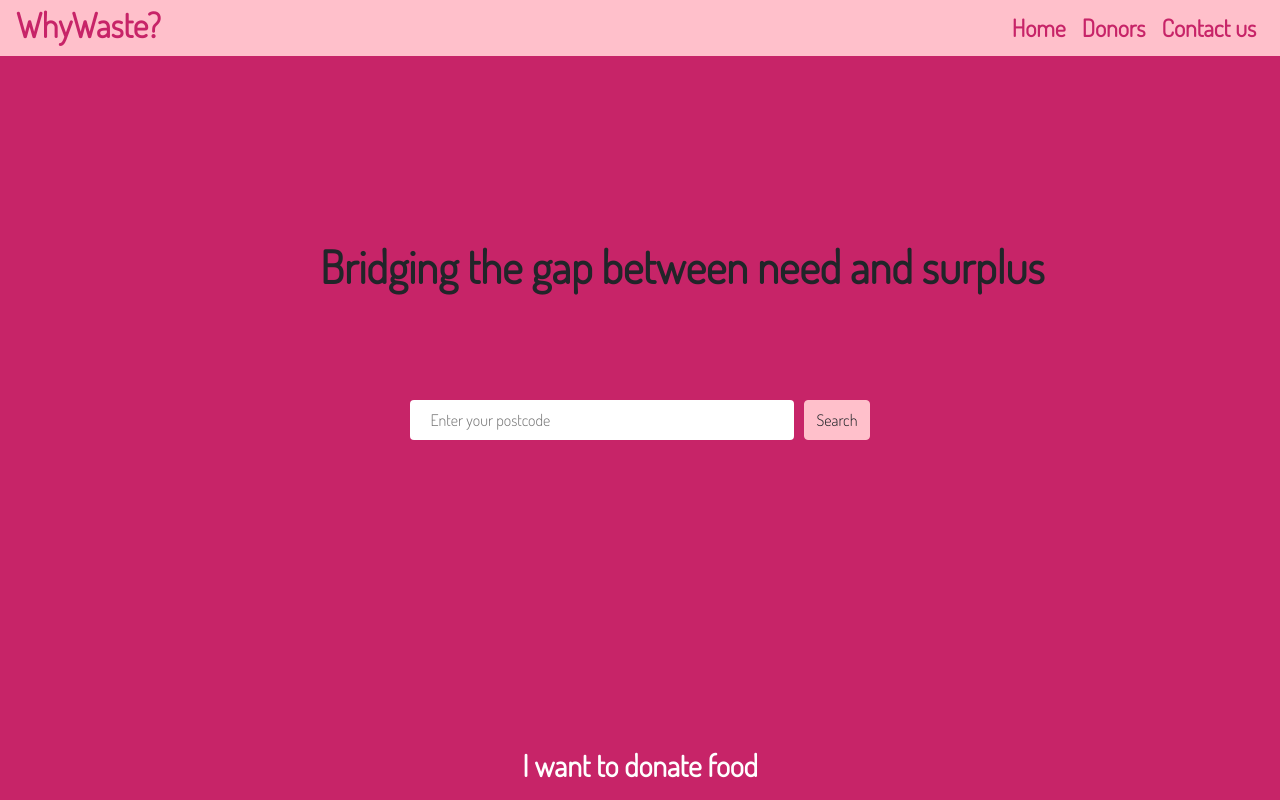
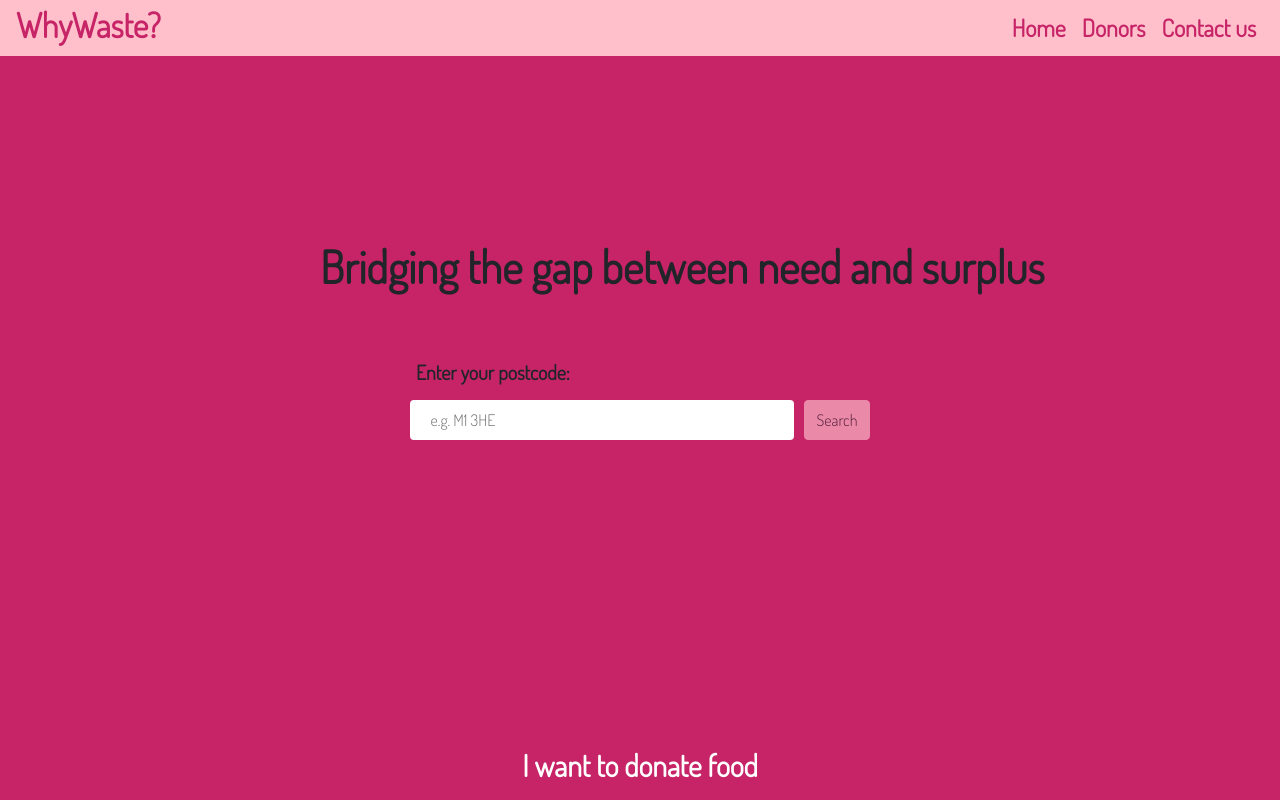
Before and after one commit to Codenatics/why-waste-frontend, a React (Create React App) app: page / in a window 1280 px wide. Built offline with nearby package versions, Linux system fonts and the light colour scheme.

Commit message:
postcode validation

```diff
--- a/src/assets/Searchbox.css
+++ b/src/assets/Searchbox.css
@@ -22,6 +22,20 @@
     border: 1px pink solid;
     border-radius: 4px;
 }
+.validation {
+    color: yellow;
+    position: fixed;
+    top: 57%;
+    left: 32.5%
+}
+.label-postcode {
+    position: fixed;
+    top: 45%;
+    left:32.5%;
+}
+.label-postcode h5 {
+    font-weight: bolder;
+}
 
 
 @media (max-width: 600px){
--- a/src/components/SearchBox.js
+++ b/src/components/SearchBox.js
@@ -6,16 +6,30 @@ import { Link, BrowserRouter } from "react-router-dom";
 function SearchBox(props) {
 
     const [search, setSearch] = useState("")
+    const validPostcode = /^([A-Za-z][A-Ha-hJ-Yj-y]?[0-9][A-Za-z0-9]? ?[0-9][A-Za-z]{2}|[Gg][Ii][Rr] ?0[Aa]{2})$/.test(search)
+
+    // const[isValid, setIsValid] = useState(false)
 
     const updatedSearch = (event) => {
         setSearch(event.target.value)
     }
 
+    // const validateMessage = (event) => {
+    //     setIsValid(true)
+    // }
+
     return (
-        <form className="search-box">
-            <input type="text" placeholder="Enter your postcode" value={search} onChange={updatedSearch}></input>
-            <Link to={`/SearchResults?postcode=${search}`}><button class="btn btn-search">Search</button></Link>
-        </form>
+        <React.Fragment>
+            <form className="search-box">
+                <label className="label-postcode">
+                <h5>Enter your postcode:</h5>
+                </label>
+                <input type="text" placeholder="e.g. M1 3HE" value={search} onChange={updatedSearch} aria-required="true"></input>
+                {!validPostcode? <button class="btn btn-search" disabled>Search</button>:
+                <Link to={`/SearchResults?postcode=${search}`}><button class="btn btn-search">Search</button></Link>}
+                {search.length > 5 && !validPostcode ? <h6 className="validation">We couldn't recognise that postcode – check and try again.</h6> : ""}
+            </form>
+        </React.Fragment>
     )
 }
 
--- a/src/components/pages/Register.js
+++ b/src/components/pages/Register.js
@@ -1,9 +1,12 @@
 import React from "react";
 import "../../assets/forms.css";
+import Toolbar from "../Toolbar"
 import { Link } from "react-router-dom";
 
 function Register() {
     return (
+        <React.Fragment>
+            <Toolbar />
             <form className="donate-form">
                 <header>
                     <h1>Register today!</h1>
@@ -21,7 +24,7 @@ function Register() {
                 </div>
                 <div class="form-group">
                     <label for="address">Address</label>
-                <input type="text" class="form-control" id="address"/>
+                    <input type="text" class="form-control" id="address" />
                 </div>
                 <div class="form-group">
                     <label for="inputAddress2">Address 2</label>
@@ -39,8 +42,8 @@ function Register() {
                     </div>
                 </div>
                 <button type="submit" class="btn btn-primary">Save</button>
-            <Link to="/"><button type="submit" class="btn btn-secondary">Back</button></Link>
             </form>
+        </React.Fragment>
     )
 }
 
```
Lines whose indentation alone changed are shown as unchanged.
